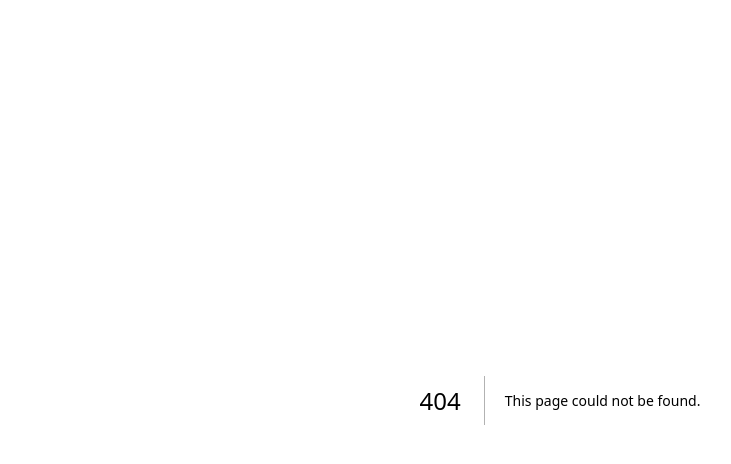
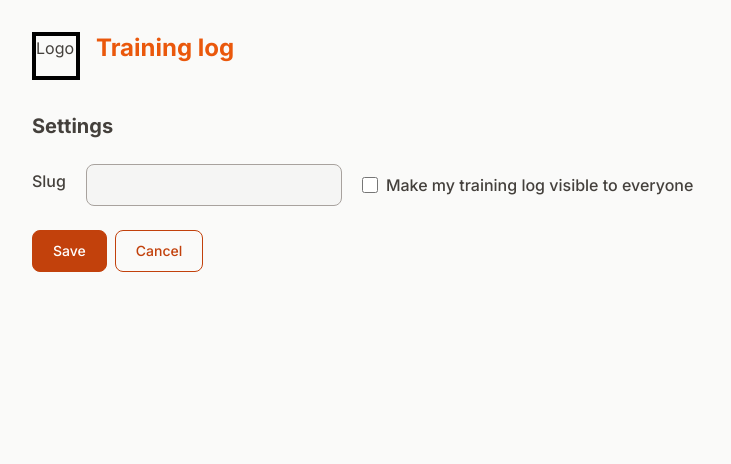
Before and after one commit to philipsavkin/training-done, a Next.js app: page /settings in a window 1280 px wide. Before the commit this address had no page. Shown: the top 464 px of the page, without its empty margins (80-811 px from the left). Built offline with nearby package versions, Linux system fonts and the light colour scheme; no server answers; the database is empty; sample sign-in values are in the browser's storage.

Commit message:
Settings page

```diff
--- a/app/api/hello/route.ts
+++ /dev/null
@@ -1,5 +0,0 @@
-import { NextResponse } from 'next/server'
-
-export async function GET(request: Request) {
-  return NextResponse.json({ message: 'Hello' })
-}
--- /dev/null
+++ b/app/api/settings/route.ts
@@ -0,0 +1,20 @@
+import { NextResponse } from 'next/server'
+import { getServerSession } from 'next-auth'
+import { authOptions } from '@/app/api/auth/[...nextauth]/route'
+import * as db from '@/database'
+
+export async function POST(request: Request) {
+  const session = await getServerSession(authOptions)
+  if (!session) {
+    return new Response('', { status: 401 })
+  }
+  const data = await request.json()
+
+  await db.settings.createOrUpdate({
+    // @ts-ignore
+    athlete_id: session.userId,
+    slug: data.slug,
+    share: data.share,
+  })
+  return NextResponse.json({})
+}
--- /dev/null
+++ b/app/api/slug/route.ts
@@ -0,0 +1,12 @@
+import { NextResponse } from 'next/server'
+import * as db from '@/database'
+
+export async function GET(request: Request) {
+  const { searchParams } = new URL(request.url)
+  const slug = searchParams.get('slug')
+  if (!slug) {
+    return true
+  }
+  const available = await db.settings.isSlugAvailable(slug)
+  return NextResponse.json({ available })
+}
--- a/app/log/[slug]/page.tsx
+++ b/app/log/[slug]/page.tsx
@@ -3,13 +3,11 @@ import { TrainingLog } from '@/components/training-log'
 import { notFound } from 'next/navigation'
 
 export default async function LogPage({ params }: { params: { slug: string } }) {
-  // TODO lookup slug in Settings, show notFound() if not found
-  const athleteId = Number(params.slug)
-  const athlete = await db.athlete.findById(athleteId)
-  if (!athlete) {
+  const settings = await db.settings.findBySlugShared(params.slug)
+  if (!settings) {
     notFound()
   } else {
     /* @ts-expect-error Async Server Component */
-    return <TrainingLog athleteId={athleteId} />
+    return <TrainingLog athleteId={settings.athlete_id} />
   }
 }
--- /dev/null
+++ b/app/settings/page.tsx
@@ -0,0 +1,32 @@
+import * as db from '@/database'
+import { getServerSession } from 'next-auth'
+import { authOptions } from '@/app/api/auth/[...nextauth]/route'
+import { redirect } from 'next/navigation'
+import SettingsForm from '@/components/settings-form'
+import Header from '@/components/header'
+import type { Metadata } from 'next'
+
+export const metadata: Metadata = {
+  title: 'Settings',
+}
+
+export default async function Settings() {
+  const session = await getServerSession(authOptions)
+  if (!session) {
+    redirect('/')
+  }
+
+  // @ts-ignore
+  const settings = await db.settings.findByAthleteId(session.userId)
+
+  return (
+    <main className="container mx-auto p-24 pt-4">
+      {/* @ts-expect-error Async Server Component */}
+      <Header />
+      <div className="p-4">
+        <h2 className="text-xl font-bold">Settings</h2>
+        <SettingsForm {...settings} />
+      </div>
+    </main>
+  )
+}
--- /dev/null
+++ b/components/settings-form.tsx
@@ -0,0 +1,113 @@
+'use client'
+
+import useDebounce from '@/lib/debounce'
+import { ChangeEvent, FormEvent, useState, useEffect } from 'react'
+import { useRouter } from 'next/navigation'
+
+type SettingsFormProps = {
+  slug: string
+  share: boolean
+}
+
+export default function SettingsForm({ slug: initialSlug, share: initialShare }: SettingsFormProps) {
+  const [slug, setSlug] = useState(initialSlug)
+  const [share, setShare] = useState(initialShare)
+  const [slugError, setSlugError] = useState<string | null>(null)
+  const [slugAvailable, setSlugAvailable] = useState(true)
+
+  const debouncedSlug = useDebounce<string>(slug, 500)
+  const router = useRouter()
+
+  const publicUrl = `https://${process.env.NEXT_PUBLIC_VERCEL_URL}/log/${debouncedSlug}`
+
+  function handleSlugChangeEvent(e: ChangeEvent<HTMLInputElement>) {
+    const newSlug = e.target.value
+    if (newSlug.trim() === '') {
+      setSlugError(null)
+    } else if (!newSlug.match(/^(\w|-)+$/)) {
+      setSlugError('Only letters, digits, _ and - symbols are allowed')
+    } else {
+      setSlugError(null)
+    }
+    setSlug(e.target.value)
+  }
+
+  function handleSubmit(e: FormEvent<HTMLFormElement>) {
+    e.preventDefault()
+    fetch('/api/settings', {
+      method: 'POST',
+      cache: 'no-cache',
+      headers: {
+        'Content-Type': 'application/json',
+      },
+      body: JSON.stringify({
+        slug: debouncedSlug,
+        share: share,
+      }),
+    })
+    router.push('/')
+  }
+
+  useEffect(() => {
+    if (slugError || !debouncedSlug) {
+      return
+    }
+    fetch(`/api/slug?slug=${debouncedSlug}`, { cache: 'no-store' })
+      .then((response) => response.json())
+      .then((json) => setSlugAvailable(json.available))
+  }, [debouncedSlug, slugError])
+
+  return (
+    <form className="mt-6" onSubmit={(e) => handleSubmit(e)}>
+      <div className="mb-6 flex items-center gap-5">
+        <label htmlFor="slug" className="mb-2 font-medium text-stone-700">
+          Slug
+        </label>
+        <input
+          type="text"
+          id="slug"
+          value={slug}
+          onChange={handleSlugChangeEvent}
+          className="w-64 rounded-lg border border-stone-400 bg-stone-100 p-2 text-stone-700 focus:border-orange-500 focus:ring-orange-500"
+        />
+
+        {slug && !slugError && <span title="hren">{slugAvailable ? '✅' : '🚫'}</span>}
+
+        <div className="flex items-center gap-2">
+          <input
+            id="share"
+            type="checkbox"
+            checked={share}
+            onChange={(e) => setShare(e.target.checked)}
+            className="focus:ring-3 h-4 w-4 rounded border border-stone-400 bg-gray-50 focus:ring-orange-300"
+          />
+          <label htmlFor="share" className="font-medium">
+            Make my training log visible to everyone
+          </label>
+        </div>
+      </div>
+      {slugError && <div className="text-sm text-red-500">{slugError}</div>}
+
+      {share && slug && (
+        <div>
+          <div className="mb-2 text-sm">This is your public training log url:</div>
+          <div className="mb-6 w-1/2 rounded border border-orange-700 bg-stone-100 p-1">{publicUrl}</div>
+        </div>
+      )}
+
+      <button
+        type="submit"
+        disabled={slugError !== null || !slugAvailable}
+        className="mr-2 w-full rounded-lg border border-orange-700 bg-orange-700 px-5 py-2.5 text-center text-sm font-medium text-white hover:bg-orange-800 focus:outline-none focus:ring-4 focus:ring-orange-300 disabled:border-stone-400 disabled:bg-stone-400 sm:w-auto"
+      >
+        Save
+      </button>
+      <a
+        href="/"
+        className="inline-block rounded-lg border border-orange-700 px-5 py-2.5 text-center  text-sm font-medium text-orange-700"
+      >
+        Cancel
+      </a>
+    </form>
+  )
+}
--- a/database/index.ts
+++ b/database/index.ts
@@ -2,3 +2,4 @@ export * as activity from './activity'
 export * as activityStats from './activity-stats'
 export * as athlete from './athlete'
 export * as token from './token'
+export * as settings from './settings'
--- /dev/null
+++ b/database/settings.ts
@@ -0,0 +1,48 @@
+import config from './mysql'
+import { connect } from '@planetscale/database'
+import { Settings } from '@/lib/types'
+
+export async function createOrUpdate(settings: Settings) {
+  const insertSql =
+    'replace into Settings ( \
+    `athlete_id`, \
+    `slug`, \
+    `share`) \
+    values ( \
+    :athlete_id, \
+    :slug, \
+    :share)'
+
+  const conn = connect(config)
+  await conn.execute(insertSql, settings)
+}
+
+export async function findByAthleteId(athleteId: number): Promise<Settings> {
+  const conn = connect(config)
+  const results = await conn.execute('select * from Settings where athlete_id = ?', [athleteId])
+  if (results.rows.length === 0) {
+    return {
+      athlete_id: athleteId,
+      slug: '',
+      share: false,
+    }
+  }
+  return results.rows[0] as Settings
+}
+
+export async function findBySlugShared(slug: string): Promise<Settings | null> {
+  const conn = connect(config)
+  const results = await conn.execute('select * from Settings where `slug` = ? and `share` = 1', [slug])
+  if (results.rows.length === 0) {
+    return null
+  }
+  return results.rows[0] as Settings
+}
+
+export async function isSlugAvailable(slug: string): Promise<boolean> {
+  const conn = connect(config)
+  const results = await conn.execute('select count(*) as c from Settings where slug = ?', [slug])
+  const row = results.rows[0] as Record<string, any>
+  const count = Number(row.c)
+  return count == 0
+}
--- /dev/null
+++ b/lib/debounce.ts
@@ -0,0 +1,17 @@
+import { useEffect, useState } from 'react'
+
+function useDebounce<T>(value: T, delay?: number): T {
+  const [debouncedValue, setDebouncedValue] = useState<T>(value)
+
+  useEffect(() => {
+    const timer = setTimeout(() => setDebouncedValue(value), delay || 500)
+
+    return () => {
+      clearTimeout(timer)
+    }
+  }, [value, delay])
+
+  return debouncedValue
+}
+
+export default useDebounce
--- a/lib/types.ts
+++ b/lib/types.ts
@@ -9,3 +9,9 @@ export type ActivityExt = db.activity.Activity & {
   activityWeekDay: DayOfWeek
   group: ActivityGroup
 }
+
+export type Settings = {
+  athlete_id: number
+  slug: string
+  share: boolean
+}
```
Also changed, not shown: 1 other file (tests, documents, lock files or other folders).
